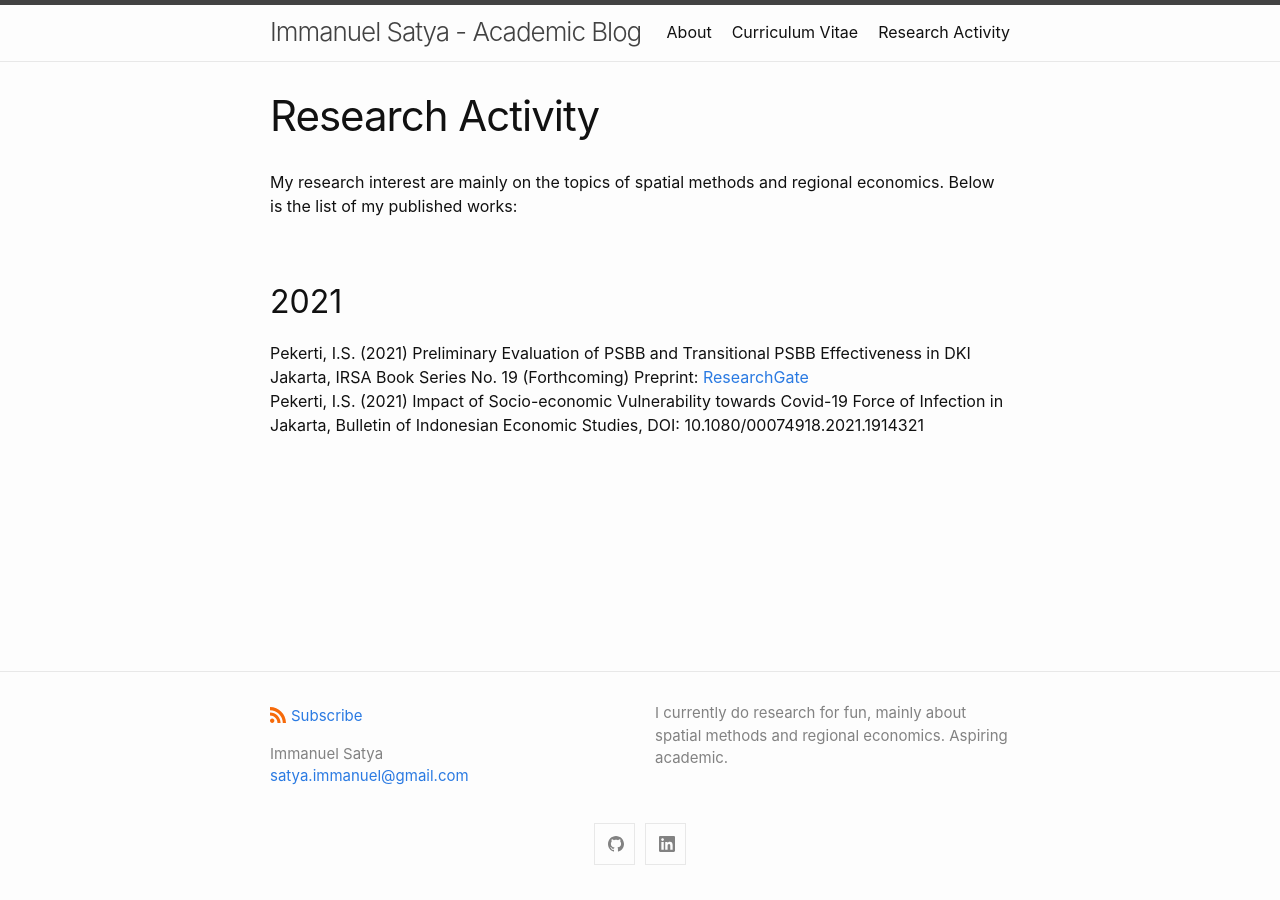
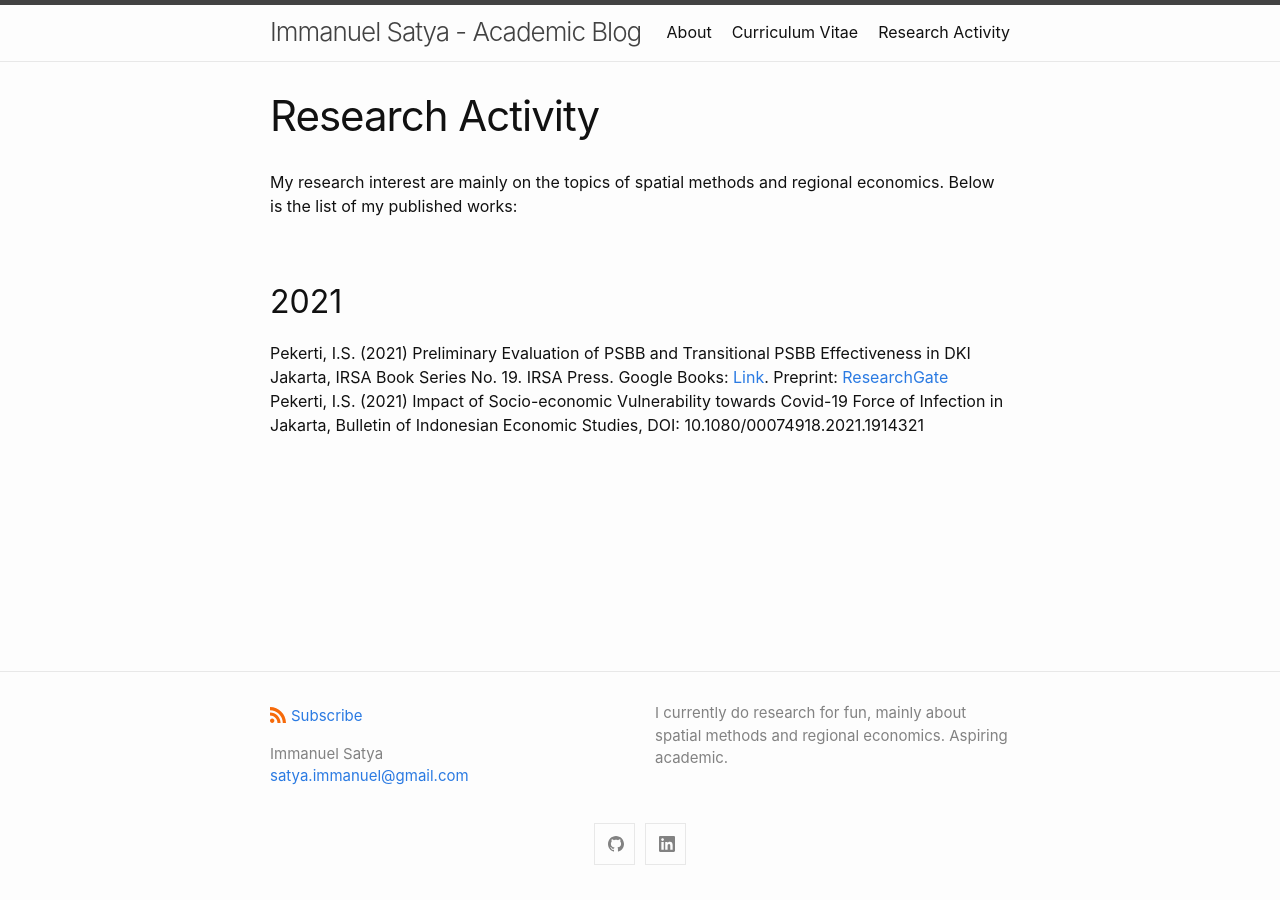
Before and after one commit to soegampars/academic, a Jekyll site: the page built from research.md, in a window 1280 px wide. Built offline with Jekyll 4.4.1, drawn with Linux system fonts in a browser that asks for light colours.

Commit message:
Update research.md

```diff
--- a/research.md
+++ b/research.md
@@ -7,7 +7,8 @@ permalink: /research/
 My research interest are mainly on the topics of spatial methods and regional economics. Below is the list of my published works:
 
 ## 2021
-Pekerti, I.S. (2021) Preliminary Evaluation of PSBB and Transitional PSBB Effectiveness in DKI Jakarta, IRSA Book Series No. 19 (Forthcoming) Preprint: [ResearchGate][psbb]
+Pekerti, I.S. (2021) Preliminary Evaluation of PSBB and Transitional PSBB Effectiveness in DKI Jakarta, IRSA Book Series No. 19. IRSA Press. Google Books: [Link][gbooks]. Preprint: [ResearchGate][psbb]
 Pekerti, I.S. (2021) Impact of Socio-economic Vulnerability towards Covid-19 Force of Infection in Jakarta, Bulletin of Indonesian Economic Studies, DOI: 10.1080/00074918.2021.1914321
 
 [psbb]: https://www.researchgate.net/publication/344425963_Preliminary_Evaluation_of_PSBB_and_Transitional_PSBB_Effectiveness_in_DKI_Jakarta
+[gbooks]: https://www.google.co.id/books/edition/Regional_Perspectives_of_COVID_19_in_Ind/D1NKEAAAQBAJ?hl=en&gbpv=0&kptab=overview
```
